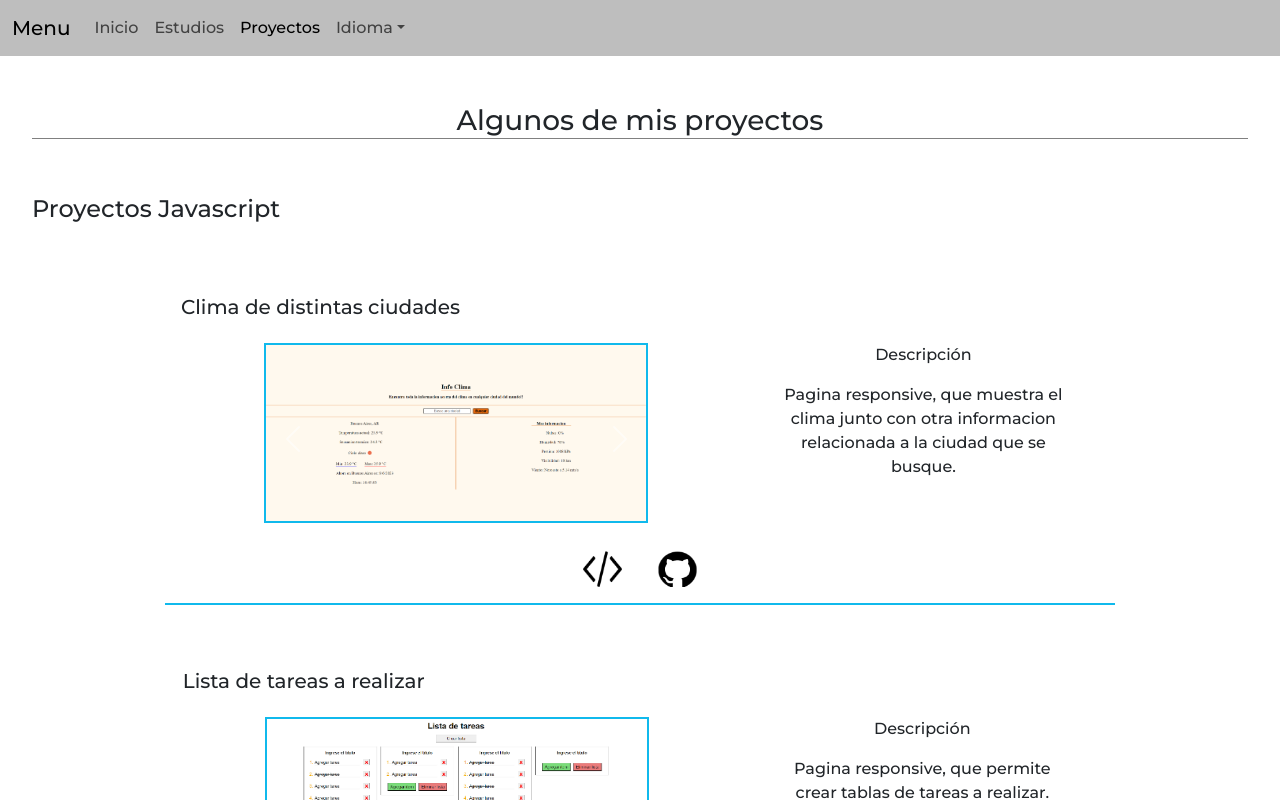
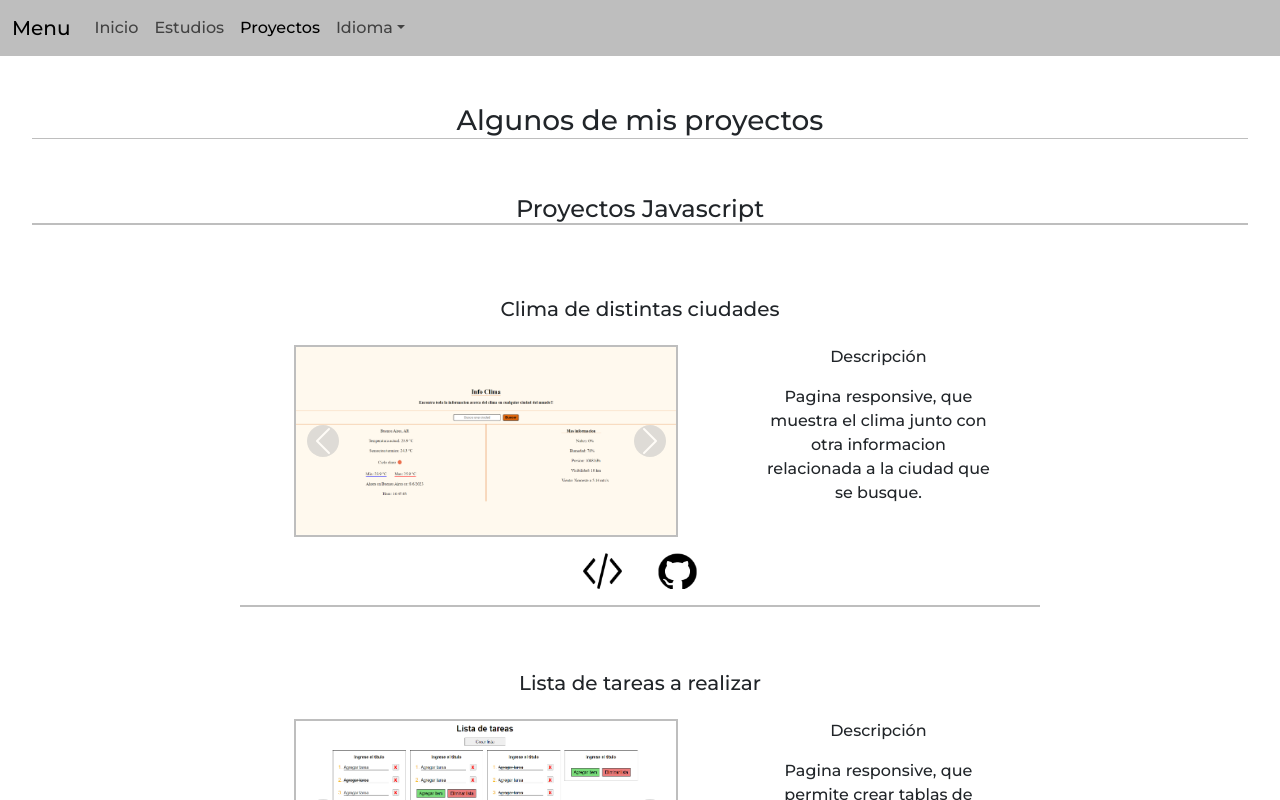
Before and after one commit to RodrigoEzequielVazquez/portfolio-Rodrigo-Vazquez, a React (Create React App) app: page /proyectos in a window 1280 px wide. Shown: the top 800 px of the page. Built offline with nearby package versions, Linux system fonts and the light colour scheme.

Commit message:
aplicando estilos a la seccion de proyectos

```diff
--- a/src/estilos/main.scss
+++ b/src/estilos/main.scss
@@ -237,15 +237,19 @@
 
     h3 {
         text-align: center;
-        border-bottom: 1px solid gray;
+        border-bottom: 1px solid rgb(190, 190, 190);
+    }
+
+    h4{
+        text-align: center;
+        border-bottom: 2px solid rgb(190, 190, 190);
     }
 
     .proyectos {
-
-        border-bottom: 2px solid rgb(16, 185, 236);
+        border-bottom: 2px solid rgb(190, 190, 190);
         padding: 1rem;
 
-        h4 {
+        h5{
             text-align: center;
         }
 
@@ -254,14 +258,24 @@
             justify-content: center;
 
             .carousel {
-
                 width: 19rem;
 
+                button{
+
+                    span{
+                        background-color: rgb(190, 190, 190);
+                        border-radius: 1rem;
+                    }
+                }
+
                 .carousel-inner {
+                    height: 100%;
+                    border: 2px solid rgb(190, 190, 190);
 
-                    border: 2px solid rgb(16, 185, 236);
+
 
                     div {
+                        height: 100%;
 
                         img {
                             height: 9rem;
@@ -269,7 +283,6 @@
                         }
                     }
                 }
-
             }
         }
 
@@ -345,10 +358,9 @@
 
                     .carousel-inner {
 
-                        border: 2px solid rgb(16, 185, 236);
+                        border: 2px solid rgb(190, 190, 190);
 
                         div {
-
 
                             img {
                                 height: 100%;
@@ -379,11 +391,8 @@
                         height: 2.2rem;
                     }
                 }
-
             }
-
         }
-
     }
 }
 
@@ -407,7 +416,7 @@
 
         .proyectos {
             align-self: center;
-            max-width: 950px;
+            width: 800px;
             gap: 1rem;
             display: grid;
             grid-template-areas:
@@ -416,7 +425,7 @@
                 "iconos iconos ";
             grid-template-columns: 60% auto;
 
-            h4 {
+            h5 {
                 grid-area: titulo;
             }
 
@@ -425,20 +434,7 @@
 
                 .carousel {
                     width: 24rem;
-
-                    .carousel-inner {
-
-                        div {
-
-                            img {
-                                height: 11rem;
-                                width: 100%;
-                            }
-                        }
-                    }
-
                 }
-
             }
 
             .descripcion {
@@ -446,15 +442,11 @@
                 display: flex;
                 flex-direction: column;
                 align-items: center;
-
             }
-
             .iconos {
                 grid-area: iconos;
 
             }
-
         }
-
     }
 }
```
